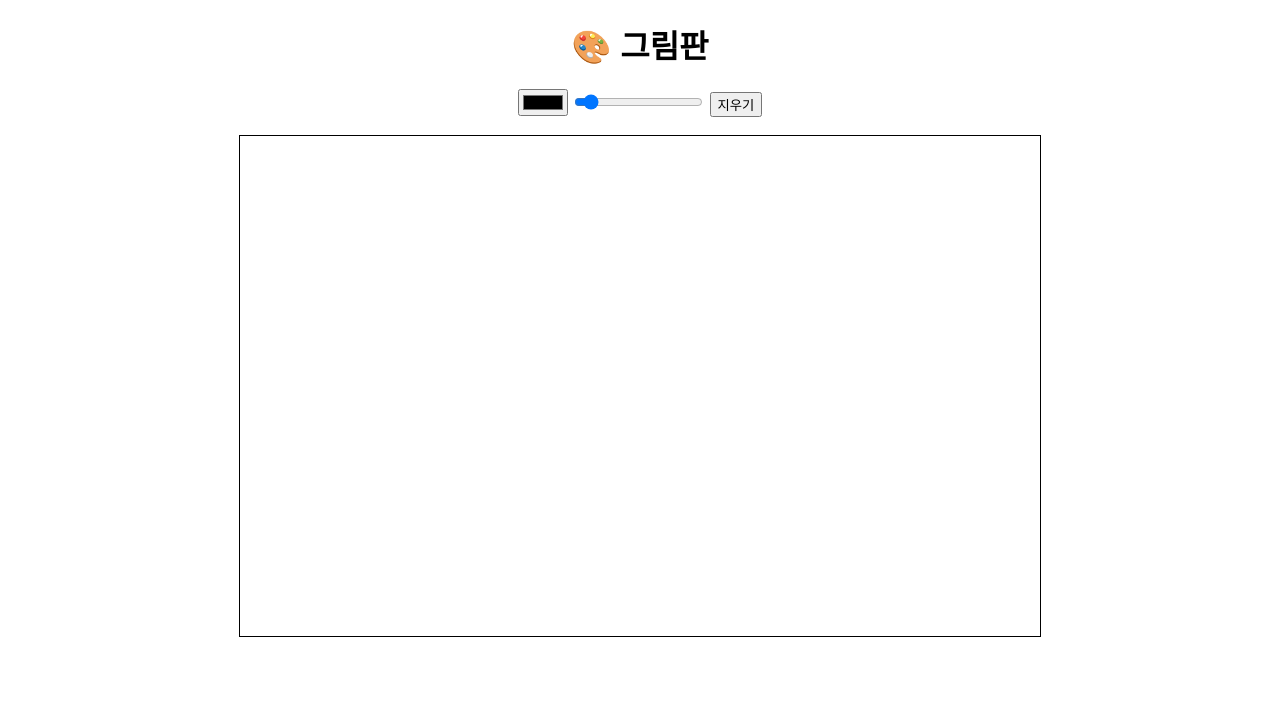
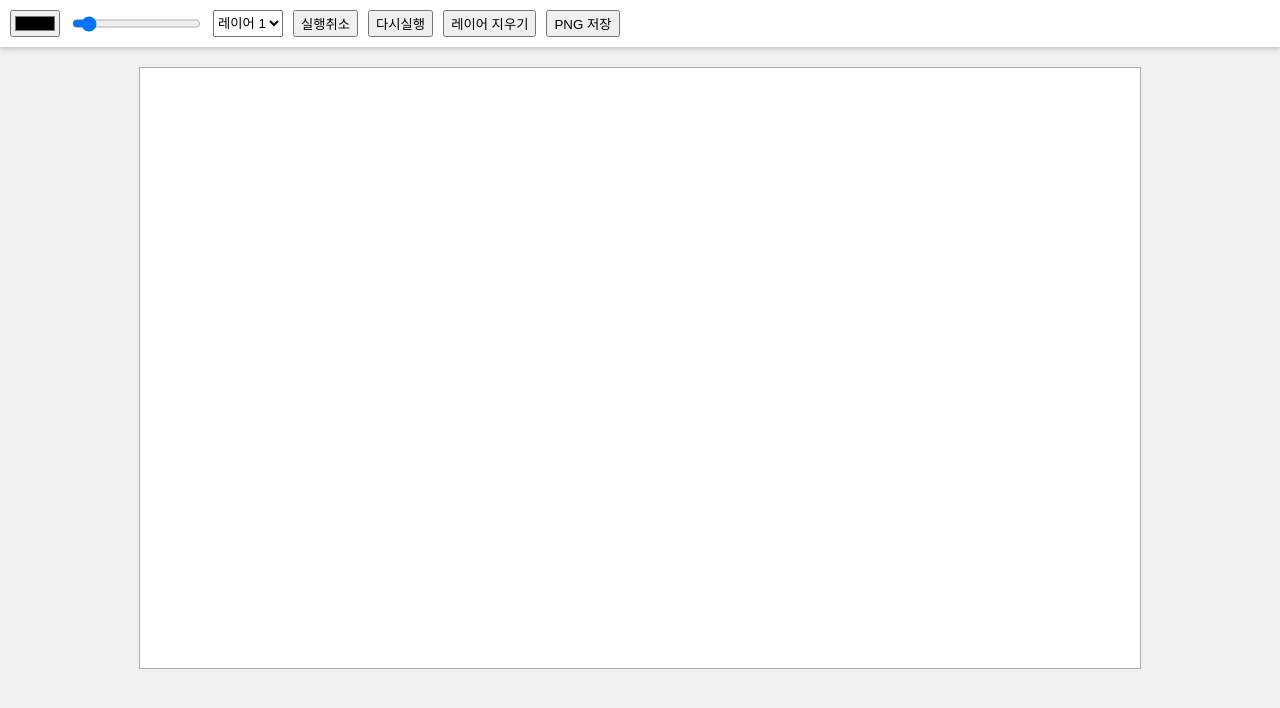
Before and after one commit to entrybanana/drawing, a plain HTML site: page index.html in a window 1280 px wide. Drawn offline with Linux system fonts and the light colour scheme.

Commit message:
Refactor index.html for improved structure and features

```diff
--- a/index.html
+++ b/index.html
@@ -1,45 +1,166 @@
 <!DOCTYPE html>
-<html>
+<html lang="ko">
 <head>
 <meta charset="UTF-8">
-<title>그림판</title>
+<meta name="viewport" content="width=device-width, initial-scale=1.0">
+<title>ms 그림판</title>
+
 <style>
 body{
-    text-align:center;
+    margin:0;
     font-family:sans-serif;
+    background:#f0f0f0;
 }
-canvas{
-    border:1px solid black;
-    cursor:crosshair;
+
+#toolbar{
+    background:white;
+    padding:10px;
+    box-shadow:0 2px 5px rgba(0,0,0,.2);
+    display:flex;
+    gap:10px;
+    flex-wrap:wrap;
+}
+
+#canvasContainer{
+    position:relative;
+    width:1000px;
+    height:600px;
+    margin:20px auto;
+    background:white;
+    border:1px solid #aaa;
+}
+
+.layer{
+    position:absolute;
+    left:0;
+    top:0;
 }
 </style>
 </head>
 <body>
 
-<h1>🎨 그림판</h1>
+<div id="toolbar">
 
 <input type="color" id="color" value="#000000">
-<input type="range" id="size" min="1" max="50" value="5">
-<button onclick="clearCanvas()">지우기</button>
 
-<br><br>
+<input type="range"
+       id="size"
+       min="1"
+       max="50"
+       value="5">
 
-<canvas id="canvas" width="800" height="500"></canvas>
+<select id="layerSelect">
+    <option value="0">레이어 1</option>
+    <option value="1">레이어 2</option>
+    <option value="2">레이어 3</option>
+</select>
+
+<button onclick="undo()">실행취소</button>
+<button onclick="redo()">다시실행</button>
+<button onclick="clearLayer()">레이어 지우기</button>
+<button onclick="saveImage()">PNG 저장</button>
+
+</div>
+
+<div id="canvasContainer"></div>
 
 <script>
-const canvas = document.getElementById("canvas");
-const ctx = canvas.getContext("2d");
+
+const WIDTH = 1000;
+const HEIGHT = 600;
+
+const container =
+document.getElementById("canvasContainer");
+
+const layers = [];
+const history = [];
+const redoHistory = [];
+
+let currentLayer = 0;
+
+for(let i=0;i<3;i++){
+
+    const c = document.createElement("canvas");
+
+    c.width = WIDTH;
+    c.height = HEIGHT;
+    c.className = "layer";
+
+    container.appendChild(c);
+
+    layers.push(c);
+}
 
 let drawing = false;
 
-canvas.addEventListener("mousedown", () => drawing = true);
-canvas.addEventListener("mouseup", () => drawing = false);
-canvas.addEventListener("mouseleave", () => drawing = false);
+function activeCanvas(){
+    return layers[currentLayer];
+}
 
-canvas.addEventListener("mousemove", draw);
+function saveState(){
 
-function draw(e){
+    history.push(
+        layers.map(layer =>
+            layer.toDataURL()
+        )
+    );
+
+    if(history.length > 50)
+        history.shift();
+
+    redoHistory.length = 0;
+}
+
+saveState();
+
+document
+.getElementById("layerSelect")
+.addEventListener("change", e => {
+
+    currentLayer =
+    Number(e.target.value);
+
+});
+
+layers.forEach(canvas=>{
+
+    const ctx =
+    canvas.getContext("2d");
+
+    canvas.addEventListener("mousedown", e=>{
+
+        drawing = true;
+
+        ctx.beginPath();
+
+        ctx.moveTo(
+            e.offsetX,
+            e.offsetY
+        );
+
+        saveState();
+    });
+
+    canvas.addEventListener("mouseup", ()=>{
+
+        drawing = false;
+
+        ctx.beginPath();
+    });
+
+    canvas.addEventListener("mouseleave", ()=>{
+
+        drawing = false;
+
+        ctx.beginPath();
+    });
+
+    canvas.addEventListener("mousemove", e=>{
+
         if(!drawing) return;
+
+        if(canvas !== activeCanvas())
+            return;
 
         ctx.lineWidth =
         document.getElementById("size").value;
@@ -49,16 +170,130 @@ function draw(e){
 
         ctx.lineCap = "round";
 
-    ctx.lineTo(e.offsetX, e.offsetY);
+        ctx.lineTo(
+            e.offsetX,
+            e.offsetY
+        );
+
         ctx.stroke();
 
         ctx.beginPath();
-    ctx.moveTo(e.offsetX, e.offsetY);
+
+        ctx.moveTo(
+            e.offsetX,
+            e.offsetY
+        );
+    });
+
+});
+
+function restore(state){
+
+    state.forEach((img,index)=>{
+
+        const ctx =
+        layers[index].getContext("2d");
+
+        ctx.clearRect(
+            0,
+            0,
+            WIDTH,
+            HEIGHT
+        );
+
+        const image = new Image();
+
+        image.onload = ()=>{
+
+            ctx.drawImage(
+                image,
+                0,
+                0
+            );
+        };
+
+        image.src = img;
+    });
 }
 
-function clearCanvas(){
-    ctx.clearRect(0,0,canvas.width,canvas.height);
+function undo(){
+
+    if(history.length <= 1)
+        return;
+
+    redoHistory.push(
+        history.pop()
+    );
+
+    restore(
+        history[
+            history.length-1
+        ]
+    );
 }
+
+function redo(){
+
+    if(redoHistory.length===0)
+        return;
+
+    const state =
+    redoHistory.pop();
+
+    history.push(state);
+
+    restore(state);
+}
+
+function clearLayer(){
+
+    saveState();
+
+    const ctx =
+    activeCanvas()
+    .getContext("2d");
+
+    ctx.clearRect(
+        0,
+        0,
+        WIDTH,
+        HEIGHT
+    );
+}
+
+function saveImage(){
+
+    const temp =
+    document.createElement("canvas");
+
+    temp.width = WIDTH;
+    temp.height = HEIGHT;
+
+    const ctx =
+    temp.getContext("2d");
+
+    layers.forEach(layer=>{
+
+        ctx.drawImage(
+            layer,
+            0,
+            0
+        );
+
+    });
+
+    const a =
+    document.createElement("a");
+
+    a.href =
+    temp.toDataURL("image/png");
+
+    a.download =
+    "drawing.png";
+
+    a.click();
+}
+
 </script>
 
 </body>
```
Lines whose indentation alone changed are shown as unchanged.
